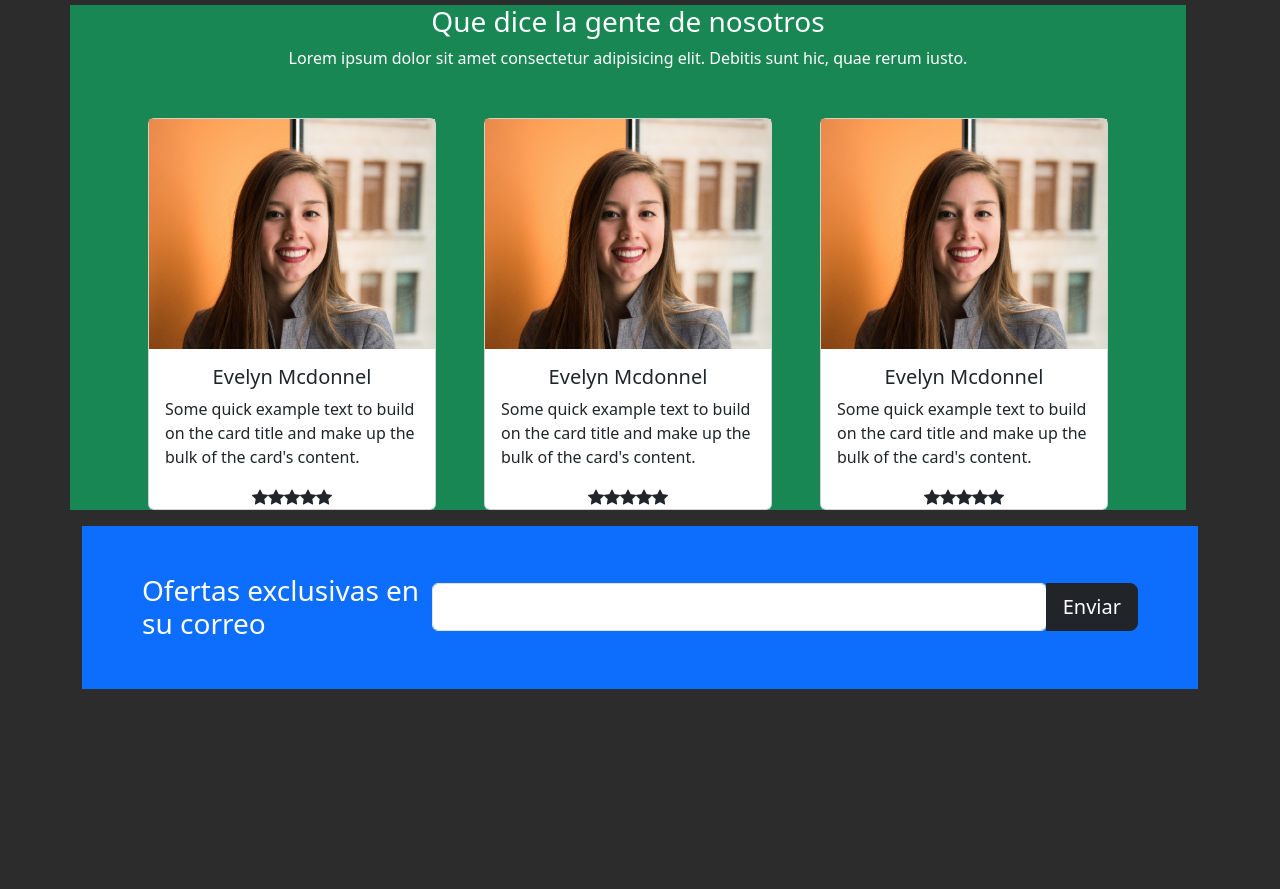
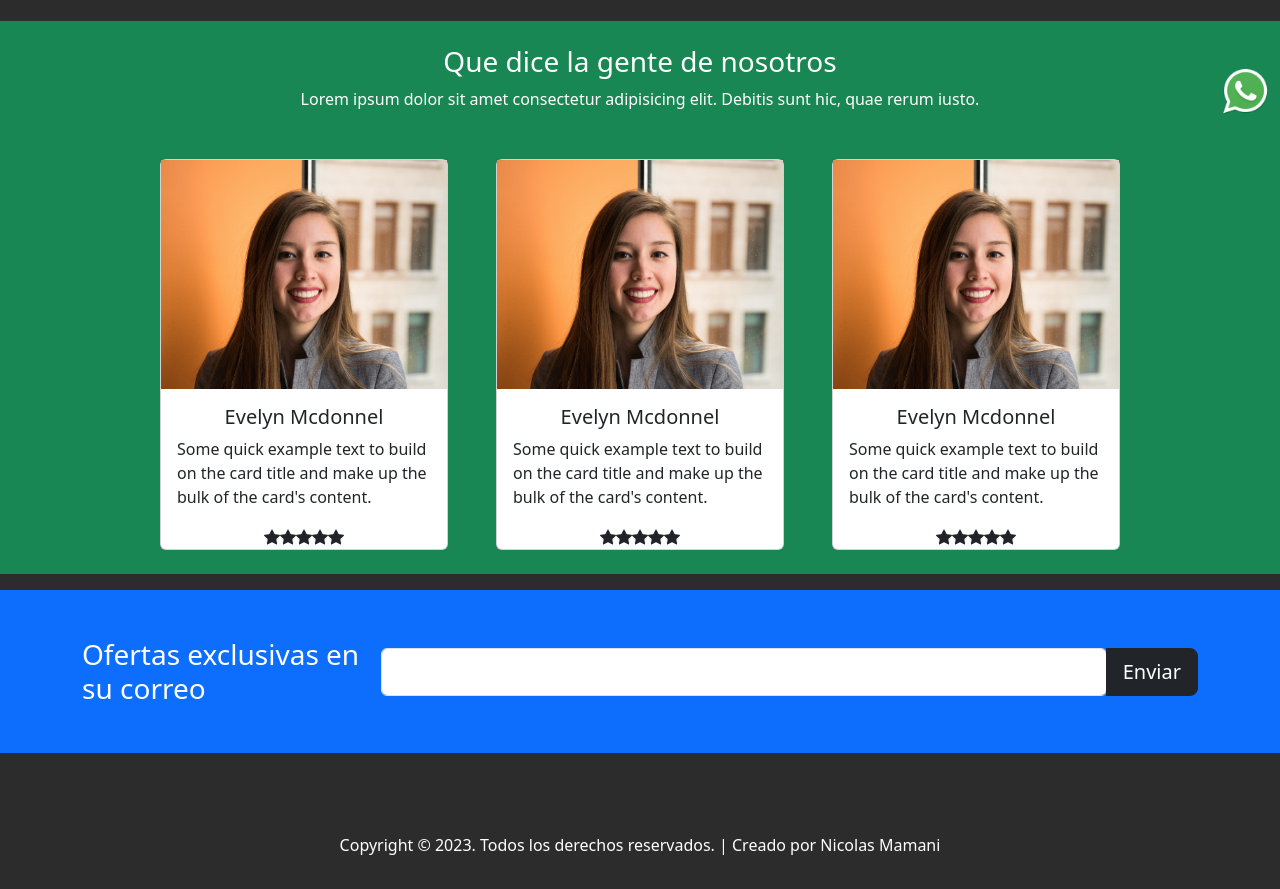
Before and after one commit to NicolasMamani/PracticaBoostrap, a website: page index.html in a window 1280 px wide. Shown: the part 674-1563 px from the top of the page. Before the commit the page ends 1363 px from the top, so only its background shows below. Drawn offline with nearby package versions, Linux system fonts and the light colour scheme.

Commit message:
corrigiendo errores y agregando footer y logo de whatsapp

```diff
--- a/index.html
+++ b/index.html
@@ -81,7 +81,7 @@
         </div>
       </nav>
     </header>
-    <main class="container">
+    <main>
       <section>
         <article>
           <div class="display text-white text-center">
@@ -93,8 +93,9 @@
           </div>
         </article>
       </section>
+      <!-- ACA EMPIEZA EL PROBLEMA -->
       <!-- Section de Cards -->
-      <section class="mb-md-3 row">
+      <section class="mb-md-3">
         <div
           class="container d-md-flex justify-content-center align-items-center gap-4"
         >
@@ -152,8 +153,8 @@
         </div>
 
         <!-- Parte donde la gente opina -->
-        <div class="row mt-4">
-          <div class="container-flow bg-success">
+        <div class="mt-4">
+          <div class="container-flow bg-success p-4">
             <h3 class="text-white text-center">
               Que dice la gente de nosotros
             </h3>
@@ -247,6 +248,21 @@
         </div>
       </section>
     </main>
+    <!-- Logo Whatsaspp -->
+    <a href="https://web.whatsapp.com/" target="_blank" class="whataspp-logo">
+      <img
+        src="imagenes/Whatsapp.png"
+        alt="WhatsApp Logo"
+        width="50"
+        height="50"
+      />
+    </a>
+    <footer>
+      <p>
+        Copyright &copy; 2023. Todos los derechos reservados. | Creado por
+        Nicolas Mamani
+      </p>
+    </footer>
     <!-- Link a Javascript de Boostrap -->
     <script
       src="https://cdn.jsdelivr.net/npm/bootstrap@5.3.0-alpha1/dist/js/bootstrap.bundle.min.js"
--- a/scss/styles.scss
+++ b/scss/styles.scss
@@ -35,3 +35,18 @@ section {
   width: 18rem;
   margin-top: 2rem;
 }
+
+footer {
+  margin-top: 5%;
+  color: #fff;
+  text-align: center;
+  padding: 1em;
+}
+
+// Logo Whatsapp
+.whataspp-logo {
+  display: inline-block;
+  position: fixed;
+  right: 10px;
+  bottom: 10px;
+}
```
Also changed, not shown: css/styles.css, imagenes/Whatsapp.png (added), 1 other file.
